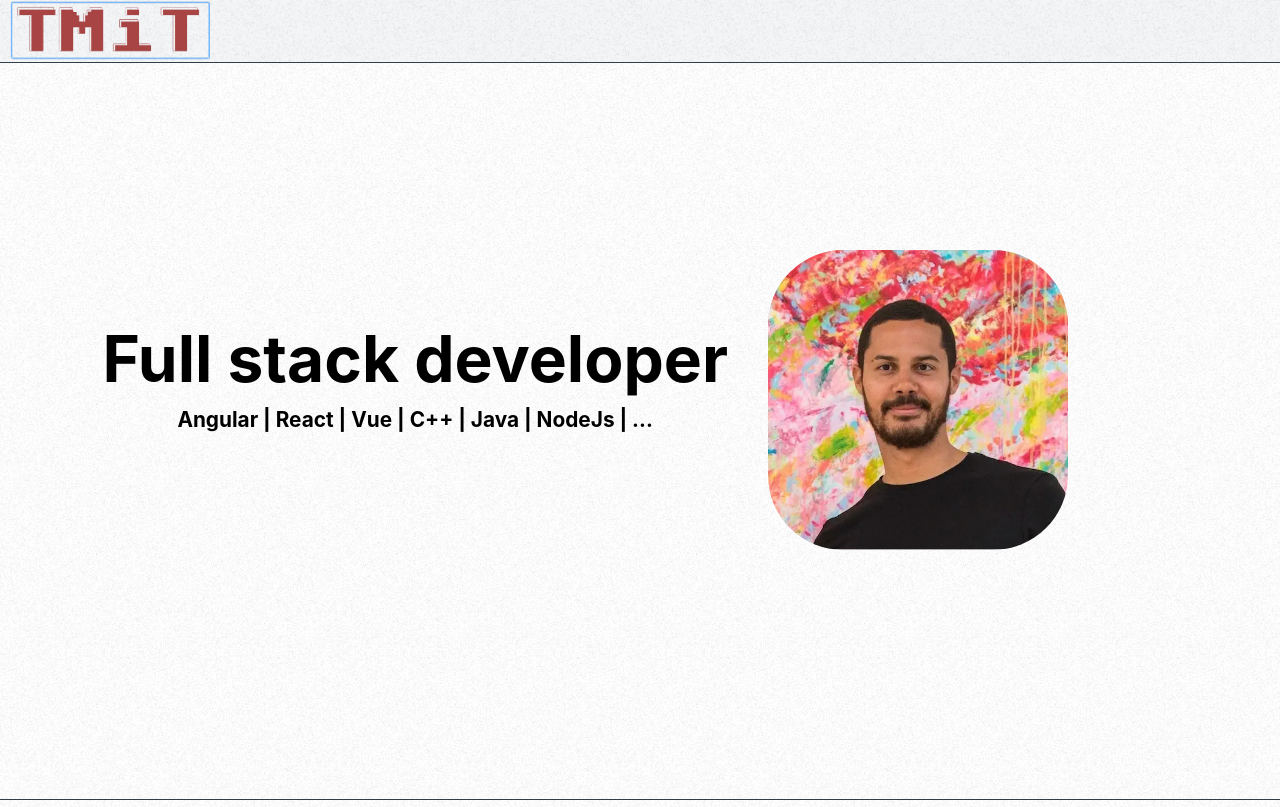
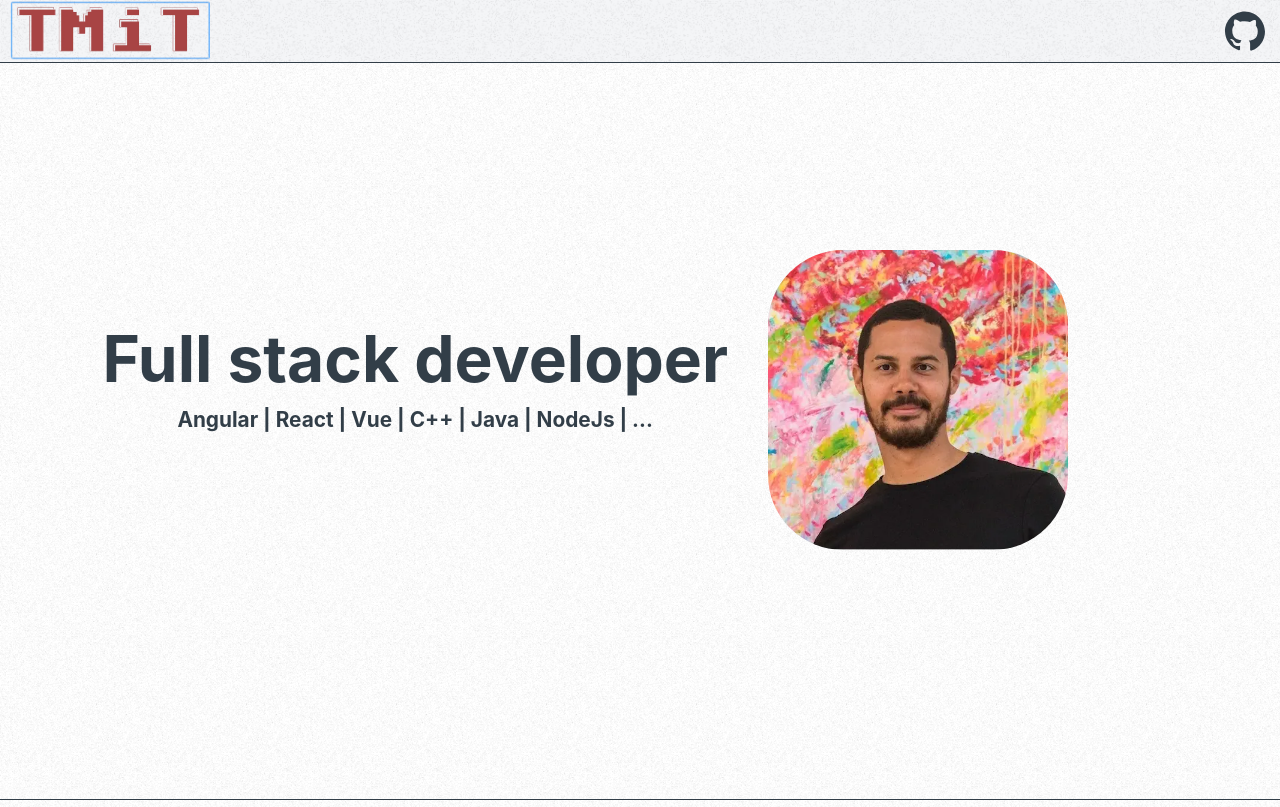
Before and after one commit to TJMaria/tarsimaria, a Next.js app: page / in a window 1280 px wide. Shown: the top 807 px of the page. Built offline with nearby package versions, Linux system fonts and the light colour scheme.

Commit message:
Github link

```diff
--- a/components/Nav.tsx
+++ b/components/Nav.tsx
@@ -21,16 +21,19 @@ export default function Nav() {
     });
 
     return (
-        <nav id={ 'nav' } className={ `${ navStyles.nav } ${ _hover ? navStyles.hover : '' }` }>
+        <nav id={'nav'} className={`${navStyles.nav} ${_hover ? navStyles.hover : ''}`}>
             <Link href="/">
                 <Image
-                    src={ pic }
+                    src={pic}
                     alt="TMiT logo"
-                    width={ 200 }
-                    quality={ 100 }
-                    style={ { marginTop: '2px', cursor: 'pointer' } }
+                    width={200}
+                    quality={100}
+                    style={{ marginTop: '2px', cursor: 'pointer' }}
                     priority
                 />
+                <svg id={navStyles.github} xmlns="http://www.w3.org/2000/svg" width="70" height="70" viewBox="0 0 70 70" onClick={() => window.open('https://github.com/TJMaria/tarsimaria', '_blank', 'noreferrer')}>
+                    <path d="M34.82,.68C15.83,.68,0,16.15,0,35.5c0,14.77,9.5,28.14,23.92,33.07,1.06,.35,2.11,0,2.46-1.06v-6.68c-9.85,2.11-11.96-4.57-11.96-4.57-.7-2.11-2.11-3.87-3.87-4.92-2.81-2.46,.35-2.46,.35-2.46,2.11,.35,4.22,1.76,5.63,3.52,1.76,3.52,6.33,4.92,9.85,3.17h.35c.35-1.76,1.06-3.17,2.11-4.57-8.09-.7-16.18-3.87-16.18-16.88,0-3.52,1.41-6.68,3.52-9.5-1.06-3.17-1.06-6.33,.35-9.5,0,0,2.81-.7,9.85,3.52,2.81-.35,5.63-.7,8.44-.7,3.17,0,5.98,.35,8.79,1.41,6.68-4.57,9.85-3.52,9.85-3.52,1.06,2.81,1.41,6.33,.35,9.5,2.11,2.46,3.52,5.98,3.52,9.5,0,13.72-8.09,16.18-15.83,16.88,1.76,1.76,2.46,3.87,2.46,6.33v9.5c0,.7,.35,2.11,2.46,1.76,14.07-4.92,23.57-18.29,23.57-33.07C69.65,16.5,54.17,1.03,34.82,.68Z"></path>
+                </svg>
             </Link>
         </nav>);
 }
--- a/styles/Nav.module.scss
+++ b/styles/Nav.module.scss
@@ -15,6 +15,17 @@
     background-image: url("../public/noise.webp");
     background-size: 380px auto;
     z-index: 99;
+    #github{
+        position: absolute;
+        transform: translateY(-50%);
+        top: 50%;
+        right: 0;
+
+        height: 40px;
+        path{
+            fill: var(--color1);
+        }
+    }
 }
 
 .hover{
--- a/styles/globals.scss
+++ b/styles/globals.scss
@@ -5,6 +5,7 @@ body {
     font-family: -apple-system, BlinkMacSystemFont, Segoe UI, Roboto, Oxygen,
     Ubuntu, Cantarell, Fira Sans, Droid Sans, Helvetica Neue, sans-serif;
     scroll-behavior: smooth;
+    color: var(--color1);
 }
 
 :root {
@@ -21,17 +22,17 @@ a {
     box-sizing: border-box;
 }
 
-@media (prefers-color-scheme: dark) {
-    html {
-        color-scheme: dark;
-    }
+// @media (prefers-color-scheme: dark) {
+//     html {
+//         color-scheme: dark;
+//     }
 
-    body {
-        color: var(--color1);
-        background: var(--whiteish);
-        overflow: hidden;
-    }
-}
+//     body {
+//         color: var(--color1);
+//         background: var(--whiteish);
+//         overflow: hidden;
+//     }
+// }
 
 h1, h2, h3, h4{
     margin: 12px 0px 8px 0px;
```
Also changed, not shown: 1 other file (tests, documents, lock files or other folders).
